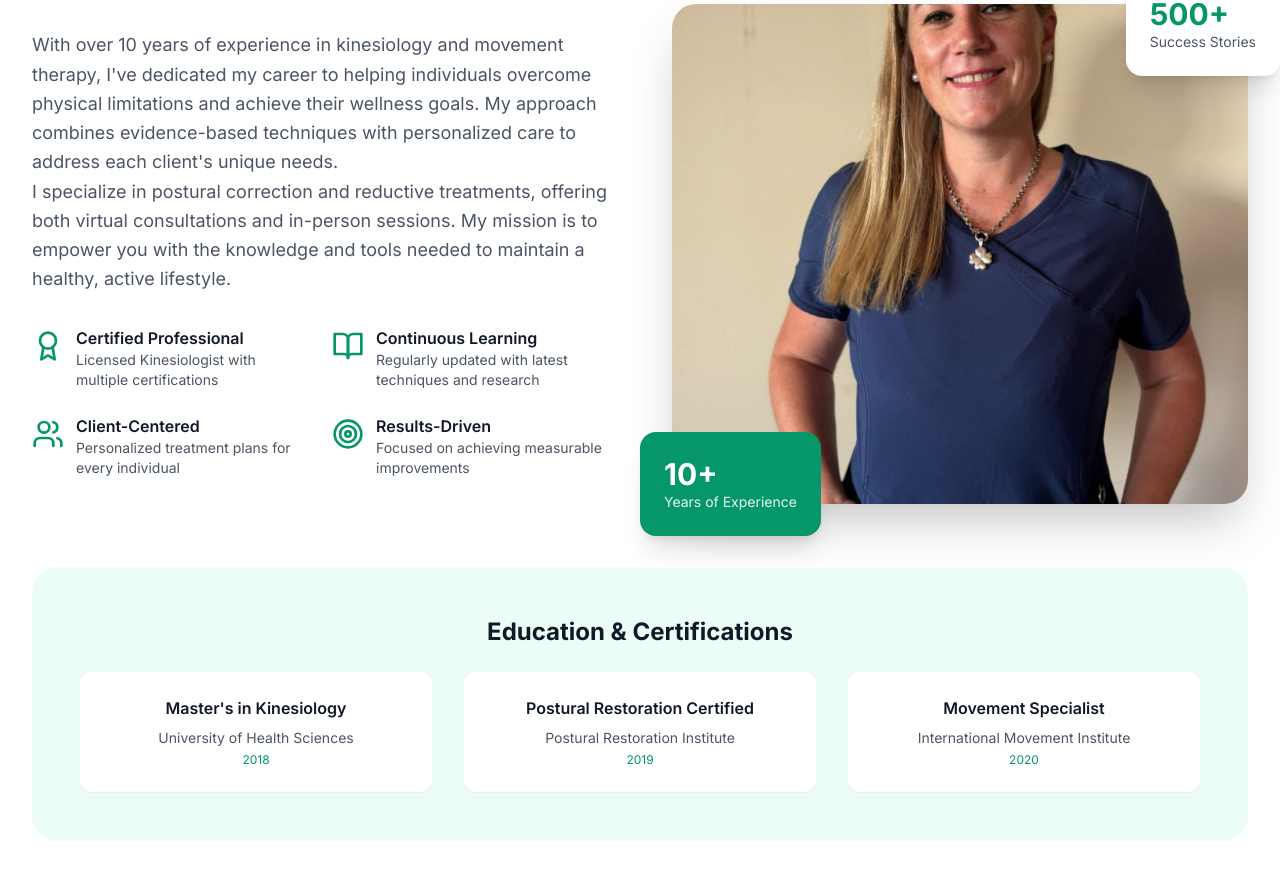
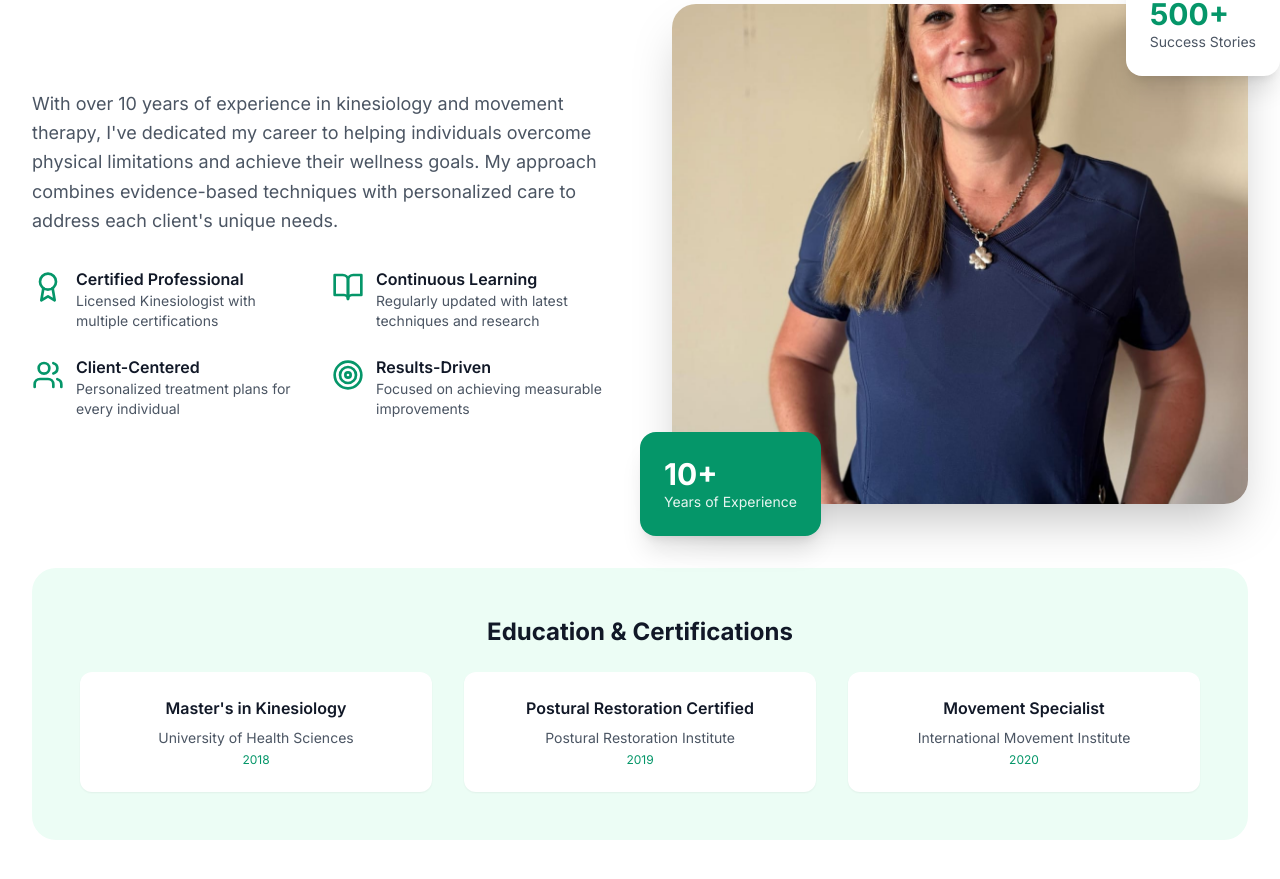
Before and after one commit to neudataing/kinesiologa, a React (Vite) app: page / in a window 1280 px wide. Shown: the part 1068-1947 px from the top of the page. Built offline with nearby package versions, Linux system fonts and the light colour scheme.

Commit message:
modified:   src/components/About.tsx

```diff
--- a/src/components/About.tsx
+++ b/src/components/About.tsx
@@ -31,10 +31,6 @@ const About: React.FC = () => {
               <div className="prose prose-lg text-gray-600">
                 <p className="text-lg leading-relaxed">
                   With over 10 years of experience in kinesiology and movement therapy, I've dedicated my career to helping individuals overcome physical limitations and achieve their wellness goals. My approach combines evidence-based techniques with personalized care to address each client's unique needs.
-                </p>
-
-                <p className="text-lg leading-relaxed">
-                  I specialize in postural correction and reductive treatments, offering both virtual consultations and in-person sessions. My mission is to empower you with the knowledge and tools needed to maintain a healthy, active lifestyle.
                 </p>
               </div>
 
```
